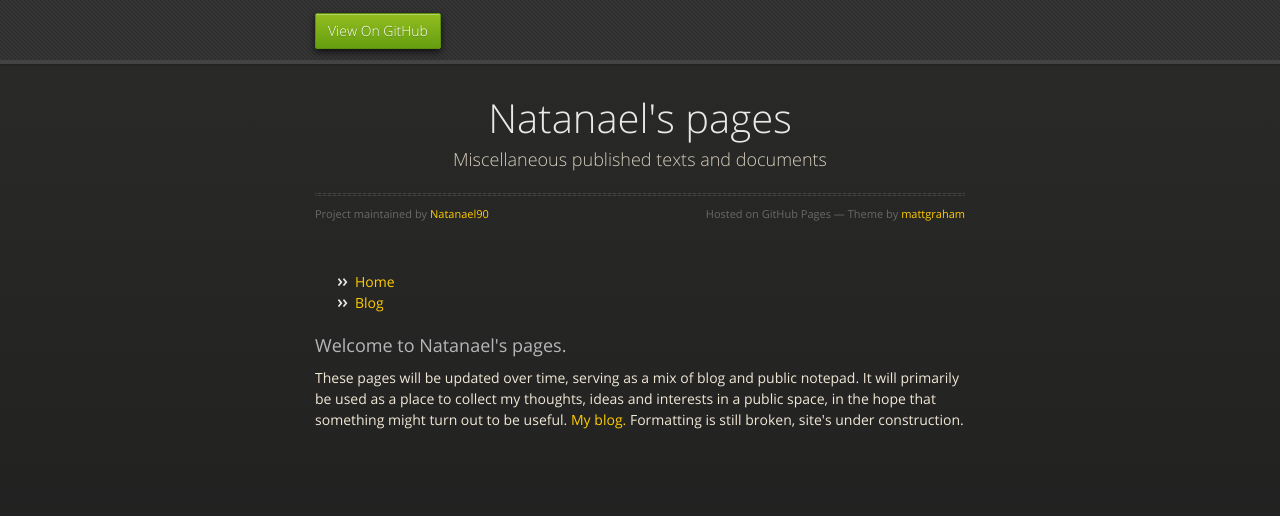
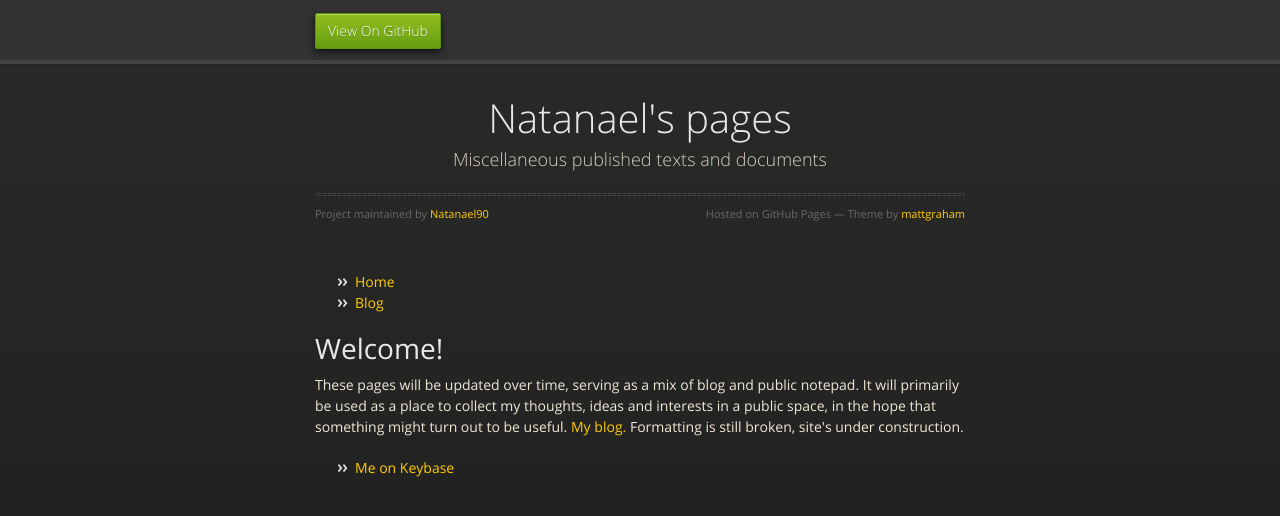
Before and after one commit to Natanael90/natanael90.github.io, a Jekyll site: the page built from index.html, in a window 1280 px wide. Shown: the top 516 px of the page. Built offline with Jekyll 4.4.1, drawn with Linux system fonts in a browser that asks for light colours; nearby versions of some CDN libraries.

Commit message:
Almost final...

```diff
--- a/_layouts/default.html
+++ b/_layouts/default.html
@@ -41,18 +41,13 @@
 </ul>
 </div>
 <div class="container"> {{ content }} </div>
+<div class="container">
+<ul> <li><a href="https://keybase.io/Natanael">Me on Keybase</a></li> </ul>
+</div>
 <!-- /.container -->
-</p>
+
       </section>
-
     </div>
     <!--[if !IE]><script>fixScale(document);</script><![endif]-->
-
-<footer>
-<ul>
-<li><a href="mailto:natanael.l@gmail.com">email</a></li>
-<li><a href="https://github.com/Natanael90">github.com/Natanael90</a></li>
-</ul>
-</footer>
 </body>
 </html>
--- a/index.html
+++ b/index.html
@@ -1,53 +1,7 @@
-<!doctype html>
-<html>
-  <head>
-    <meta charset="utf-8">
-    <meta http-equiv="X-UA-Compatible" content="chrome=1">
-    <title>Natanael&#39;s pages by Natanael90</title>
-    <link rel="stylesheet" href="stylesheets/styles.css">
-    <link rel="stylesheet" href="stylesheets/github-dark.css">
-    <script src="https://ajax.googleapis.com/ajax/libs/jquery/1.7.1/jquery.min.js"></script>
-    <script src="javascripts/respond.js"></script>
-    <!--[if lt IE 9]>
-      <script src="//html5shiv.googlecode.com/svn/trunk/html5.js"></script>
-    <![endif]-->
-    <!--[if lt IE 8]>
-    <link rel="stylesheet" href="stylesheets/ie.css">
-    <![endif]-->
-    <meta name="viewport" content="width=device-width, initial-scale=1, user-scalable=no">
-
-  </head>
-  <body>
-      <div id="header">
-        <nav>
-          <li class="fork"><a href="https://github.com/Natanael90">View On GitHub</a></li>
-        </nav>
-      </div><!-- end header -->
-
-    <div class="wrapper">
-
-      <section>
-        <div id="title">
-          <h1>Natanael&#39;s pages</h1>
-          <p>Miscellaneous published texts and documents</p>
-          <hr>
-          <span class="credits left">Project maintained by <a href="https://github.com/Natanael90">Natanael90</a></span>
-          <span class="credits right">Hosted on GitHub Pages &mdash; Theme by <a href="https://twitter.com/michigangraham">mattgraham</a></span>
-        </div>
-<div class="container">
-<ul>
-<li><a href="/">Home</a></li>
-<li><a href="/blog">Blog</a></li>
-</ul>
-</div>
-        <h3>
-<a id="welcome-to-natanaels-pages" class="anchor" href="#welcome-to-natanaels-pages" aria-hidden="true"><span aria-hidden="true" class="octicon octicon-link"></span></a>Welcome to Natanael's pages.</h3>
+---
+title: Welcome!
+layout: default
+---
+<h1>{{ page.title }}</h1>
 
 <p>These pages will be updated over time, serving as a mix of blog and public notepad. It will primarily be used as a place to collect my thoughts, ideas and interests in a public space, in the hope that something might turn out to be useful. <a href="/blog/">My blog.</a> Formatting is still broken, site's under construction. </p>
-      </section>
-
-    </div>
-    <!--[if !IE]><script>fixScale(document);</script><![endif]-->
-
-  </body>
-</html>
```
